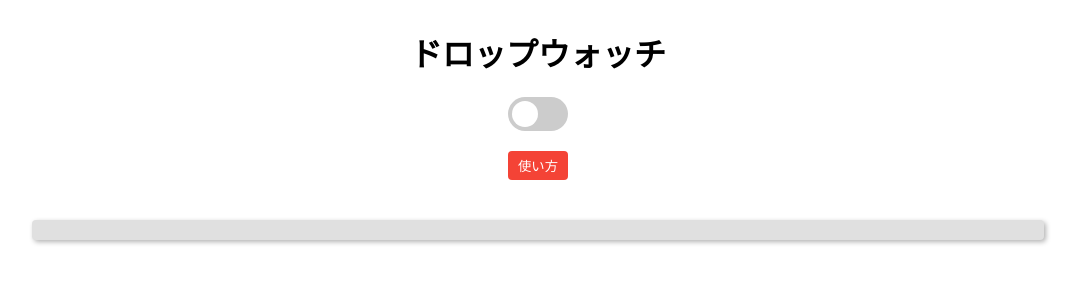
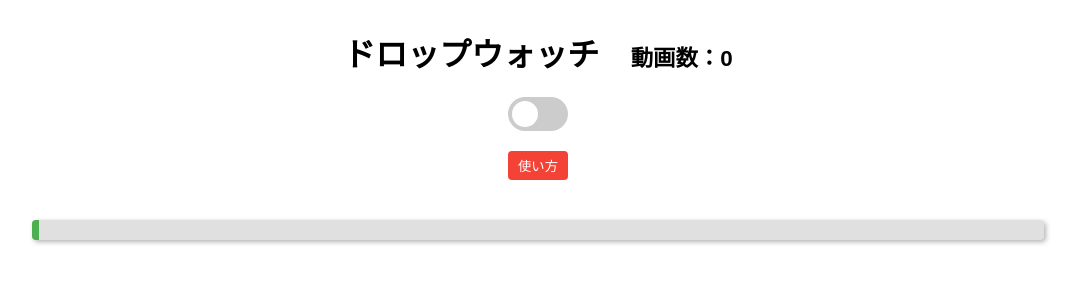
Before and after one commit to niconanashi/tool6, a plain HTML site: page index.html in a window 1280 px wide. Shown: the whole page, without its empty margins (102-1181 px from the left). Drawn offline with Linux system fonts and the light colour scheme.

Commit message:
Update index.html

```diff
--- a/index.html
+++ b/index.html
@@ -307,10 +307,10 @@
 						iframeList.appendChild(container);
 					}
 				}
-				updateVideoCount();
-				updateUrlBar();
-				updateTitle();
 			});
+			updateVideoCount();
+			updateUrlBar();
+			updateTitle();
 		});
 		window.addEventListener("dragover", (event) => {
 			event.preventDefault();
@@ -368,20 +368,20 @@
 			if (!title) {
 				title = "ドロップウォッチ";
 				urlParams.set("t", title);
+				let newUrl = window.location.pathname + "?" + urlParams.toString();
+				window.history.replaceState({}, "", newUrl);
+			} else {
+				const currentParams = new URLSearchParams(window.location.search);
+				currentParams.set("t", title);
+				let finalUrl = window.location.pathname + "?" + currentParams.toString();
+				window.history.replaceState({}, "", finalUrl);
 			}
-			const currentParams = new URLSearchParams();
-			currentParams.set("t", urlParams.get("t"));
-			urlParams.delete("t");
-			urlParams.forEach((value, key) => {
-				currentParams.set(key, value);
-			});
-			let newUrl = window.location.pathname + "?" + currentParams.toString();
-			window.history.replaceState({}, "", newUrl);
 			document.title = title;
 			const pageTitleElement = document.getElementById("pageTitle");
-			pageTitleElement.firstChild.nodeValue = `${title} `;
+			if (pageTitleElement && pageTitleElement.firstChild) {
+				pageTitleElement.firstChild.nodeValue = `${title} `;
+			}
 		}
-		updateTitle();
 	</script>
 </body>
 </html>
```
